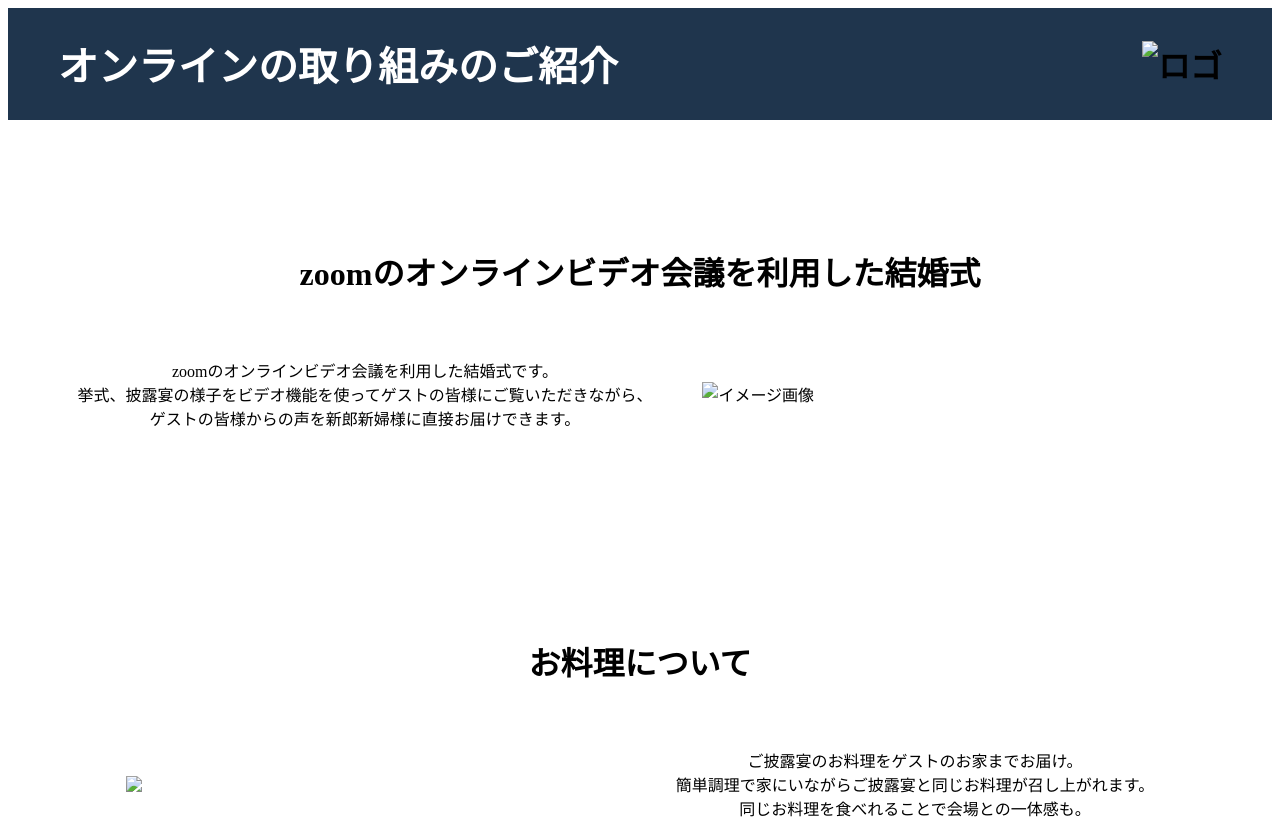
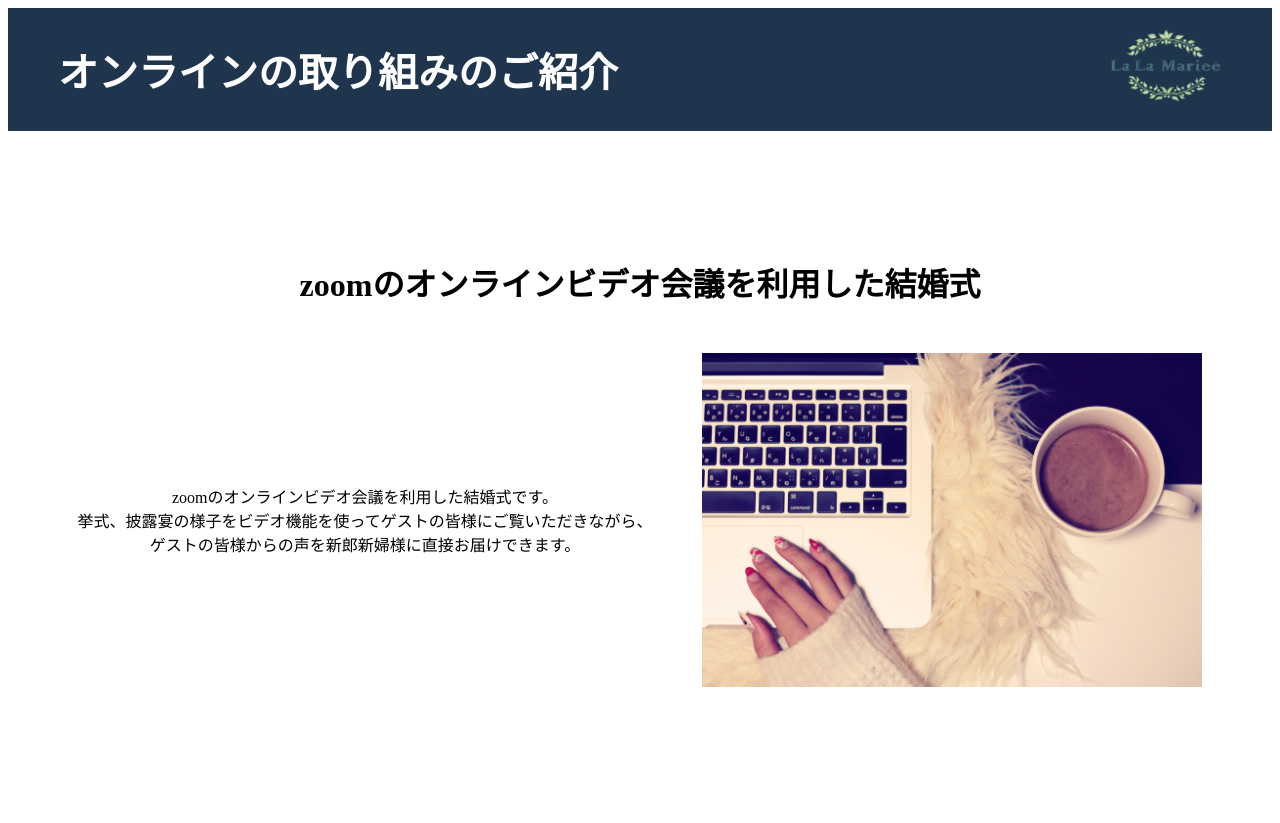
Before and after one commit to 14rep3/14rep3.github.io, a plain HTML site: page index.html in a window 1280 px wide. Shown: the top 823 px of the page. Drawn offline with Linux system fonts and the light colour scheme.

Commit message:
Update index.html

```diff
--- a/index.html
+++ b/index.html
@@ -13,7 +13,7 @@
       オンラインの取り組みのご紹介
     </h1>
     <h1>
-      <image class="logo" src="images/logo.png" alt="ロゴ">
+      <image class="logo" src="logo.png" alt="ロゴ">
     </h1>
   </header>
 
@@ -25,14 +25,14 @@
       挙式、披露宴の様子をビデオ機能を使ってゲストの皆様にご覧いただきながら、<br>
       ゲストの皆様からの声を新郎新婦様に直接お届けできます。<br>
     </p>
-    <img class="zoom-img" src="images/header_images.jpg" alt="イメージ画像">
+    <img class="zoom-img" src="header_images.jpg" alt="イメージ画像">
   </div>
 
   <h2 class="couse-title">お料理について</h2>
 
 
   <div class="couse">
-    <img class="couse-img" src="images/p3361.jpg">
+    <img class="couse-img" src="p3361.jpg">
     <p class="couse-text">ご披露宴のお料理をゲストのお家までお届け。<br>
       簡単調理で家にいながらご披露宴と同じお料理が召し上がれます。<br>
       同じお料理を食べれることで会場との一体感も。
```
